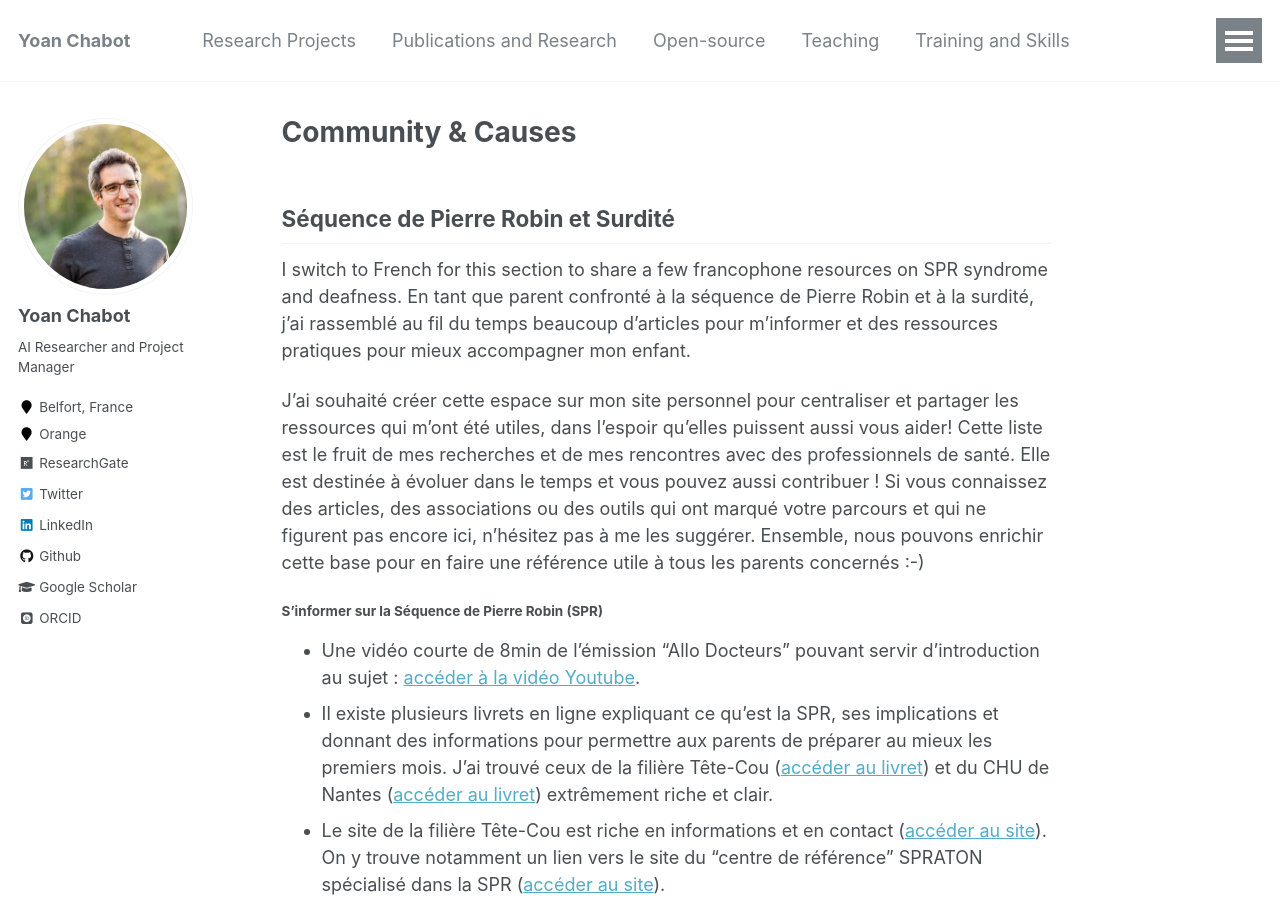
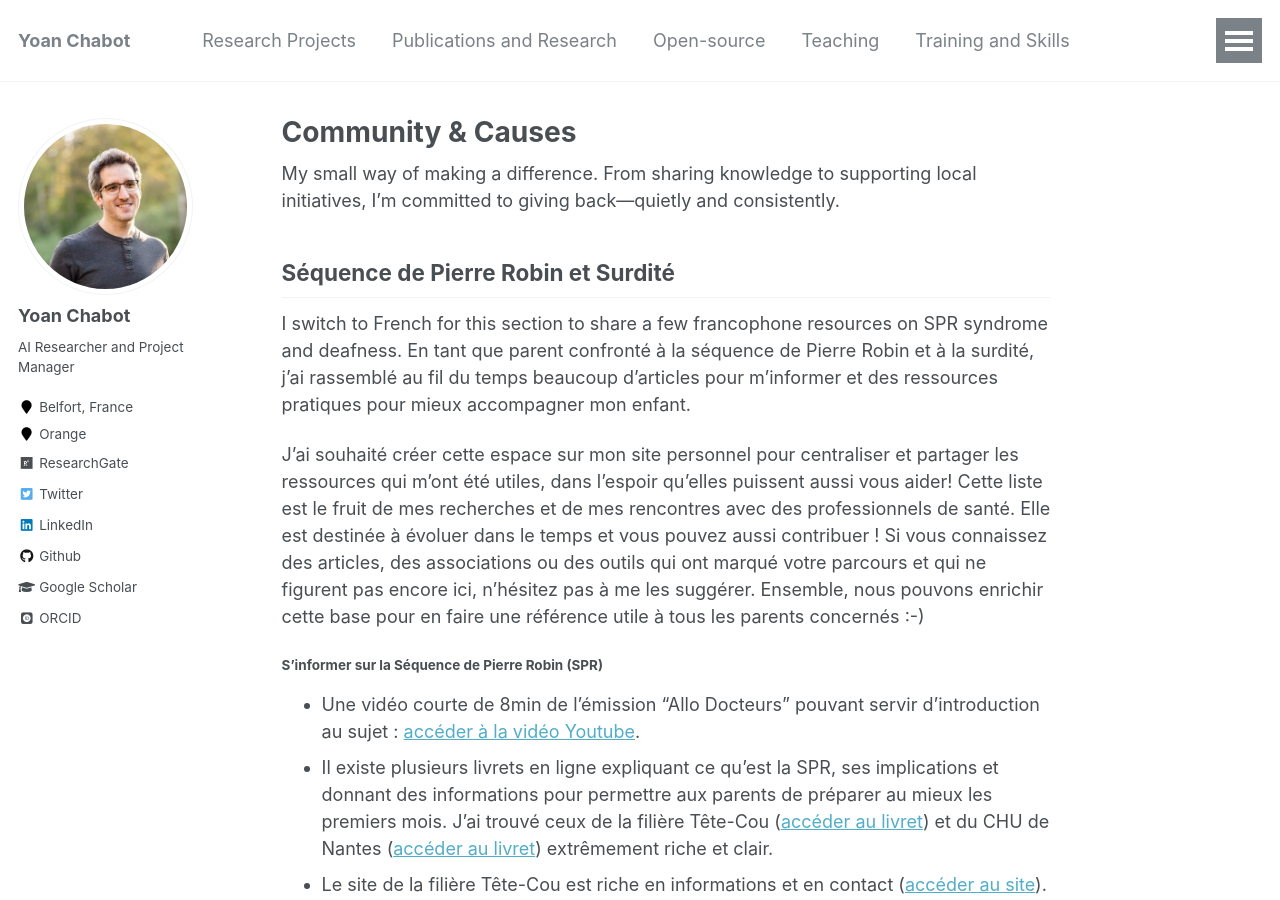
Before and after one commit to yoanchabot/yoanchabot.github.io, a Jekyll site: the page built from _pages/community.md, in a window 1280 px wide and 900 px high. Built offline with Jekyll 4.4.1, drawn with Linux system fonts in a browser that asks for light colours; some web fonts are replaced.

Commit message:
Update community.md

```diff
--- a/_pages/community.md
+++ b/_pages/community.md
@@ -3,6 +3,8 @@ permalink: community.html
 title: "Community & Causes"
 author_profile: true
 ---
+
+My small way of making a difference. From sharing knowledge to supporting local initiatives, I’m committed to giving back—quietly and consistently.
 
 ## Séquence de Pierre Robin et Surdité
 I switch to French for this section to share a few francophone resources on SPR syndrome and deafness.
```
